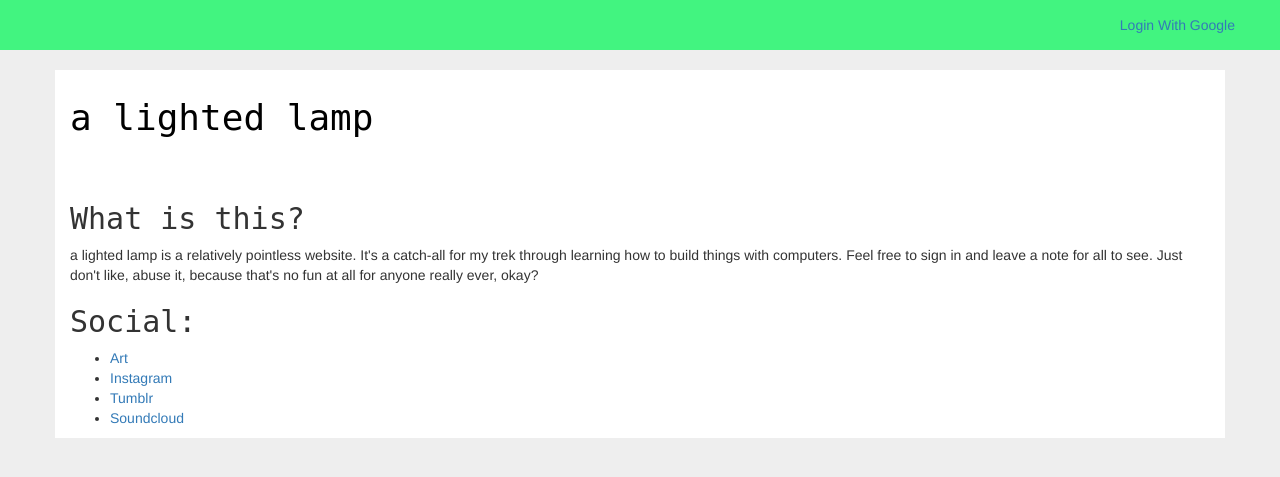
After one commit to alightedlamp/alightedlamp, a Flask app: page /about in a window 1280 px wide. The commit adds this page. Shown: the top 477 px of the page. Run offline with Flask 2, Linux system fonts and the light colour scheme; parts of the project's set-up code (start-up, migrations or seed data) failed here and were passed over; some libraries are stand-ins or nearby versions; some web fonts are replaced.

Commit message:
about page

```diff
--- a/app/static/css/styles.css
+++ b/app/static/css/styles.css
@@ -27,16 +27,20 @@ header + nav { clear: both; }
 nav.navbar {
     background-color: #42f480;
     border-radius: 0;
+    border: 0;
     width: 100%;
 }
 nav.navbar ul { float: right; }
+div.profile h2 { margin-top: 0; }
 div.post-form {
     border: 1px;
     border-color: black;
     border-radius: 5px;
     padding: 15px;
 }
-div.avatar {}
+div.avatar img {
+    border-radius: 50%;
+}
 div.post {
     margin-top: 2em;
     display: block;
--- /dev/null
+++ b/app/templates/about.html
@@ -0,0 +1,13 @@
+{% extends "base.html" %}
+
+{% block content %}
+    <h2>What is this?</h2>
+    <p>a lighted lamp is a relatively pointless website. It's a catch-all for my trek through learning how to build things with computers. Feel free to sign in and leave a note for all to see. Just don't like, abuse it, because that's no fun at all for anyone really ever, okay?</p>
+    <h2>Social:</h2>
+    <ul>
+        <li><a href="http://philipharrell.com">Art</a></li>
+        <li><a href="http://instagram.com/philipharrell">Instagram</a></li>
+        <li><a href="http://no-thanks.tumblr.com">Tumblr</a></li>
+        <li><a href="http://soundcloud.com/pbs_">Soundcloud</a></li>
+    </ul>
+{% endblock %}
--- a/app/templates/base.html
+++ b/app/templates/base.html
@@ -33,6 +33,9 @@
 								<a href="{{ url_for('new') }}"><span class="glyphicon glyphicon-plus" aria-hidden="true"></span> New post</a>
 							</li>
 							<li>
+								<a href="{{ url_for('about') }}"><span class="glyphicon glyphicon-sunglasses" aria-hidden="true"></span> About</a>
+							</li>
+							<li>
 								<a class="nav-item" href="{{ url_for('logout') }}"><span class="glyphicon glyphicon-remove-circle" aria-hidden="true"></span> Logout</a>
 							</li>
 						{% else %}
@@ -64,4 +67,8 @@
 		{% endblock %}
 		</div>
 	</body>
+	<footer>
+		{% block footer %}
+		{% endblock %}
+	</footer>
 </html>
--- a/app/templates/user.html
+++ b/app/templates/user.html
@@ -2,12 +2,12 @@
 {% extends "base.html" %}
 
 {% block content %}
-<div class="container">
+<div class="container profile">
     <div class="col-md-2 col-sm-2">
         <img class="img-responsive" src="{% if user.avatar %}{{ user.avatar }}{% else %}user.avatar_none(50){% endif %}"/>
     </div>
     <div class="col-md-10 col-sm-10">
-      <h1>{{ user.nickname }}</h1>
+      <h2>{{ user.nickname }}</h2>
       {% if user.about_me %}<p>{{ user.about_me }}</p>{% endif %}
       {% if user.last_seen %}<p><em>Last seen: {{ momentjs(user.last_seen).calendar() }}</em></p>{% endif %}
       <p>{{ user.followers.count() }} followers |
--- a/app/templates/view-post.html
+++ b/app/templates/view-post.html
@@ -1,6 +1,6 @@
 {% extends "base.html" %}
 
-{% block page_content %}
+{% block content %}
 <div class="container">
     {#% if g.user.nickname == post.author.nickname %#}
         {% include 'post.html' %}
--- a/app/views.py
+++ b/app/views.py
@@ -234,3 +234,7 @@ def unfollow(nickname):
     db.session.commit()
     flash('You have stopped following ' + nickname + '.', 'alert-success')
     return redirect(url_for('user', nickname=nickname))
+
+@app.route('/about')
+def about():
+    return render_template('about.html', title="About")
```
